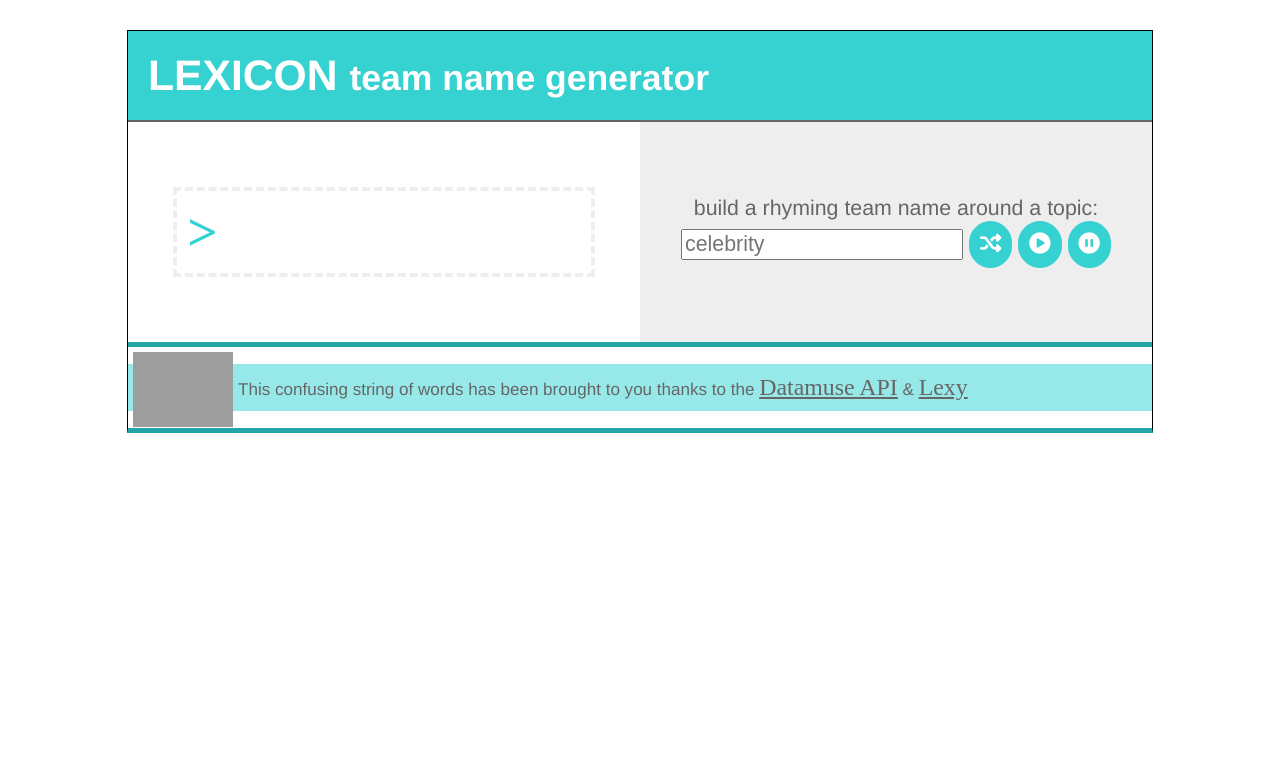
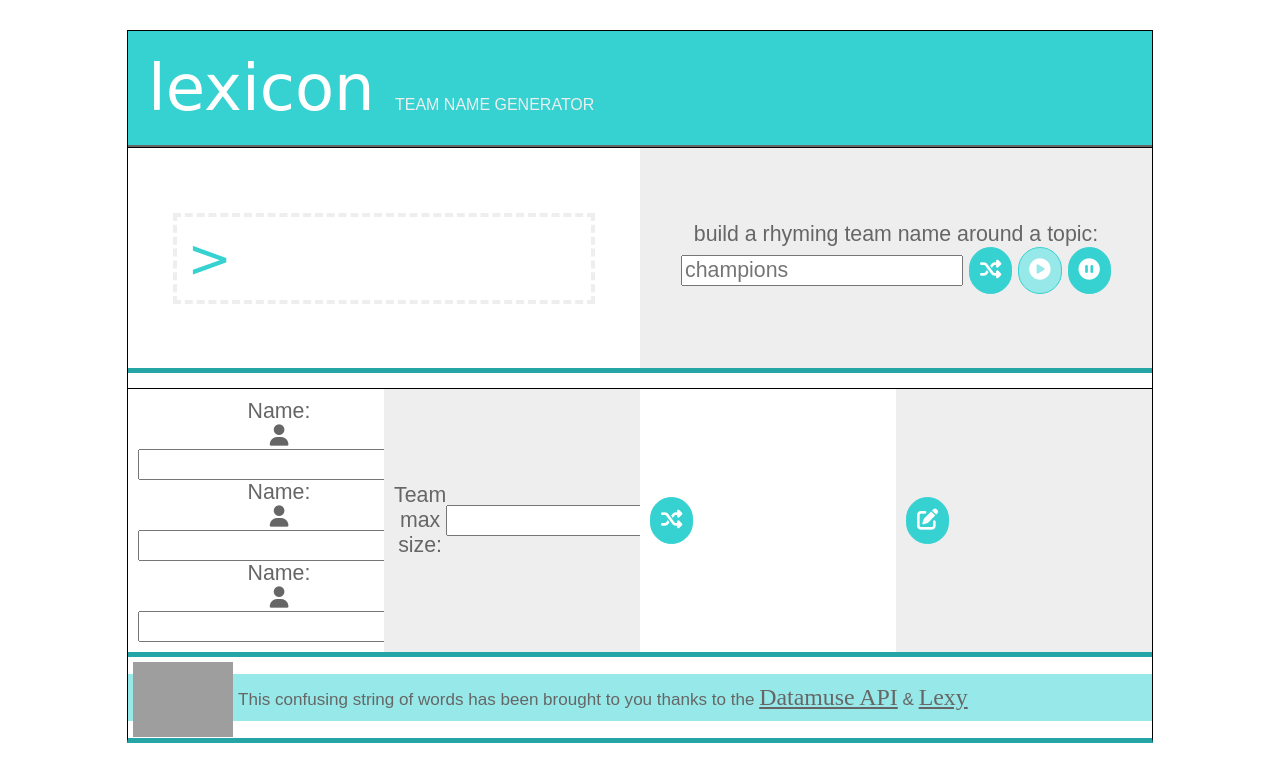
Before and after one commit to lexstephen/triviagen, a plain HTML site: page index.html in a window 1280 px wide. Drawn offline with nearby package versions, Linux system fonts and the light colour scheme; no server answers; grey boxes are pictures that could not be loaded; a web font is replaced by a local one.

```diff
--- a/index.html
+++ b/index.html
@@ -5,13 +5,16 @@
     <meta name="viewport" content="width=device-width, initial-scale=1.0">
     <meta http-equiv="X-UA-Compatible" content="ie=edge">
     <title>Random Word</title>
+
+<link href="https://fonts.googleapis.com/css?family=Pacifico&display=swap" rel="stylesheet">
+
     <link href="https://fonts.googleapis.com/css?family=Josefin+Sans&display=swap" rel="stylesheet">
     <link href="https://fonts.googleapis.com/css?family=Rancho&display=swap" rel="stylesheet">
     <style type="text/css">
     body {
         margin: 0 auto;
         margin-top: 30px;
-        font-family: "Josefin", "Helvetica Neue", Arial, sans-serif;
+        font-family: "Josefin", sans-serif;
         font-size: 16pt;
         background-color: #fff;
         color: #666;
@@ -36,8 +39,17 @@
         border-bottom: 2px #666 solid;
     }
     h1, h2 {
+        font-size: 300%;
+        font-family: Rancho, cursive;
+        font-weight: normal;
         margin: 0 auto;
     }
+    small {
+        font-size: 25%;
+        color: #eee;
+        text-transform: uppercase;
+        font-family: "Josefin", sans-serif;
+}
     .card {
         align-items: center;
         display: flex;
@@ -46,9 +58,10 @@
         width: 50%;
         min-width: 200px;
         background-color: #fff;
+        border-top: 1px #000 solid;
         color: #666;
         text-align: center;
-        height: 200px;
+        min-height: 200px;
     }
     .card:nth-child(even) {
         background-color: #eee;
@@ -56,6 +69,7 @@
     label {
         text-align: center;
         display: block;
+        width: 100%;
     }
     form {
         margin: 0 auto;
@@ -63,7 +77,7 @@
     input, button {
         font-size: 100%;
     }
-    .btn {
+    button {
         /* transition-duration: 0.4s; */
         background-color: #36d1d1;
         border: 1px #36d1d1 solid;
@@ -71,16 +85,16 @@
         padding: 10px;
         border-radius: 25px;
     }
-    .btn:hover, .btn:active {
+    button:hover, button:active {
         background-color: #25a5a5;
         border-color: #25a5a5;
     }
-    .btn:disabled {
+    button:disabled {
         background-color: #97e8e8;
         border-color: #36d1d1;
     }
     h2 {
-        font-family: Rancho;
+        /* font-family: Rancho; */
         font-size: 250%;
         width: 80%;
         text-align: left;
@@ -117,7 +131,7 @@
 </head>
 <body>
     <header>
-        <h1>LEXICON <small>team name generator</small></h1>
+        <h1>lexicon <small>team name generator</small></h1>
     </header>
     <div class="container">
         <div class="card">
@@ -130,13 +144,48 @@
             <form id="nounForm">
                 <label for="inputWord">build a rhyming team name around a topic:</label>
                 <input type="text" class="form-control" id="inputWord"\>
-                <button type="submit" class="btn btn-primary"><i class="fas fa-random"></i></button>
-                <button type="button" class="btn btn-primary" id="playLoop"><i class="fa fa-play-circle" aria-hidden="true" id="playLoop"></i></button>
-                <button type="button" class="btn btn-primary" id="pauseLoop"><i class="fa fa-pause-circle" aria-hidden="true"></i></button>
+                <button type="submit"><i class="fas fa-random"></i></button>
+                <button type="button" id="playLoop"><i class="fa fa-play-circle" aria-hidden="true"></i></button>
+                <button type="button" id="pauseLoop"><i class="fa fa-pause-circle" aria-hidden="true"></i></button>
             </form>
         </div>
     </div>
-    <footer>
+    <div class="container">
+        <div class="card">
+            <section class="nameForm">
+                <div id="nameInputs">
+                    <div class="nameBox">
+                        <label for="name0"> Name: </label>
+                        <i class="fas fa-user"></i> <input type="text" id="name0">
+                    </div>
+                    <div class="nameBox">
+                        <label for="name1" class="visually-hidden">Name: </label>
+                        <i class="fas fa-user"></i> <input type="text" id="name1">
+                    </div>
+                    <div class="nameBox">
+                    <label for="name2" class="visually-hidden">Name: </label>
+                    <i class="fas fa-user"></i> <input type="text" id="name2">
+                    </div>
+                </div>
+            </section>
+            <button id="increaseNames" type="button" class="nameForm"><i class="fas fa-user-plus"></i></button>
+
+        </div>
+        <div class="card">
+                <label for="teamMaxSize">Team max size:</label>
+                <input type="number" min="1"  id="teamMaxSize">
+        </div>
+        <div class="card">
+            <button type="submit" value="Generate teams!"><i class="fas fa-random"></i></button>
+        </div>
+        <div class="card">
+                <section class="nameDisplayContainer">
+                    <section id="nameDisplay"></section>
+                </section>
+                <button id="nameEdit" type="button" class="nameDisplayContainer"><i class="fas fa-edit"></i></button>
+        </div>
+    </div>
+<footer>
         <img src="https://lexy.dev/static/media/pixel-lex-stand.e8cf9bbe.png" alt="Caricature of Lexy" />
         <p>This confusing string of words has been brought to you thanks to the <a href="https://www.datamuse.com/api/">Datamuse API</a> & <a href="http://lexy.dev">Lexy</a></p>
     </footer>
--- a/scripts.js
+++ b/scripts.js
@@ -3,7 +3,7 @@ const wordApp = {};
 wordApp.url = "https://api.datamuse.com/words";
 wordApp.baseWord = "";
 wordApp.randomWordLoop;
-wordApp.fallbackWords = ["toronto", "raccoon", "love", "champions", "monster", "celebrity", "fame", "gender"];
+wordApp.fallbackWords = ["toronto", "raccoon", "canada", "travel", "food", "intelligence", "animals", "dogs", "cats", "rap", "love", "champions", "monster", "celebrity", "fame", "gender"];
 wordApp.$inputWord = $('#inputWord');
 
 $(() => {
@@ -12,9 +12,9 @@ $(() => {
 
 wordApp.init = () => {
     wordApp.baseWord = wordApp.pickRandomWord([]);
-    let wordString;
     wordApp.generateRandomName();
     clearInterval();
+    $('#playLoop').prop('disabled', true);
     wordApp.$inputWord.prop('placeholder', wordApp.baseWord);
     // wordApp.randomWordLoop = setInterval(wordApp.loopInterval, 5000);
     wordApp.loopListener();
@@ -74,7 +74,6 @@ wordApp.jjaListener = () => {
     $('#nounForm').submit((ev) => {
         ev.preventDefault();
         clearInterval(wordApp.randomWordLoop);
-        $('#playLoop').prop('disabled', true);
         // $('#rhymeString').empty();
         if(wordApp.$inputWord.val() !== "") {
             wordApp.baseWord = wordApp.$inputWord.val();
```
